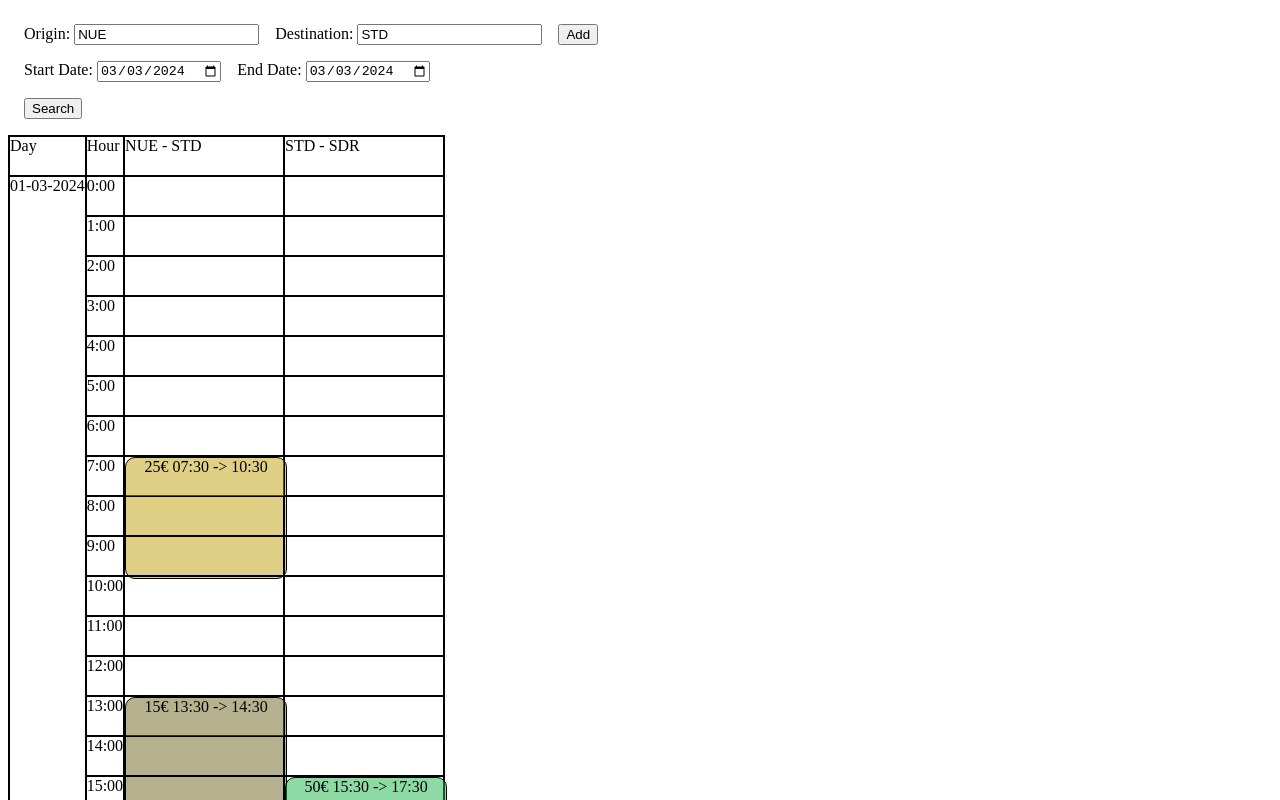
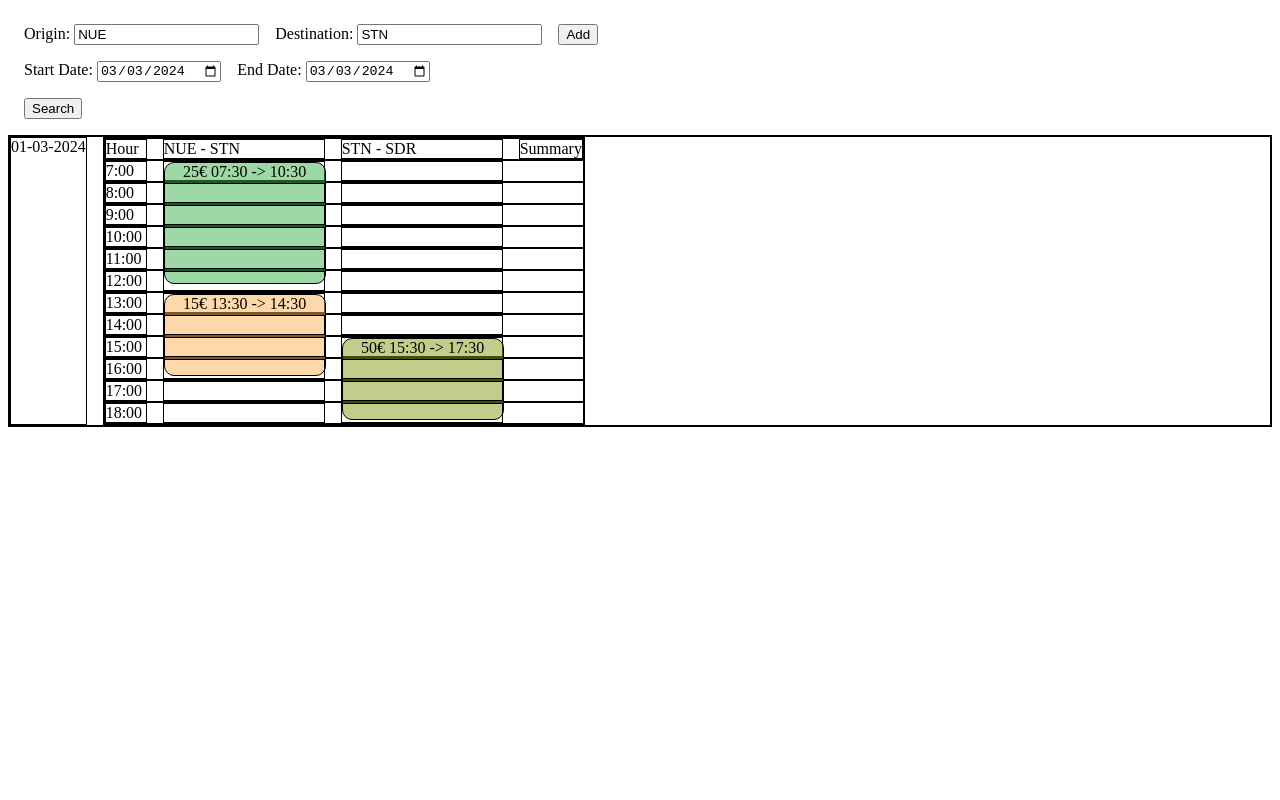
Before and after one commit to nck974/flight-combination-finder, an Angular app in the folder flight-combination-finder-ng/: page / in a window 1280 px wide. Shown: the top 800 px of the page. Built offline with nearby package versions, Linux system fonts and the light colour scheme.

Commit message:
Reduce the numer of hours displayed to the range of the flights

```diff
--- a/flight-combination-finder-ng/src/app/pages/flight-checker/components/display-flights/display-flights.component.html
+++ b/flight-combination-finder-ng/src/app/pages/flight-checker/components/display-flights/display-flights.component.html
@@ -1,29 +1,55 @@
 @if(query && flightsByDateAndHour && dayWithFlight){
-<div class="table table-{{nrColumns}}-columns" id="flightsTable">
-  <!-- Header -->
-  <div>Day</div>
-  <div>Hour</div>
-  <!-- Header Routes -->
-  @for(route of query.routes; track route){
-  <div>{{route.origin}} - {{route.destination}}</div>
-  }
+
+<div class="all-flights-container">
+  <!-- Loop through all days -->
   @for (date of dates; track date){
-  <!-- Only show days with flights -->
+
+  <!-- Only show days with flight -->
   @if(dayWithFlight[date.toDateString()]){
+  <div class="flight-container">
+
     <!-- Date -->
-  <div class="day-cell">
+    <div class="day-container">
       {{date | dateFormat}}
     </div>
 
+    <!-- Collection of flights for the day -->
+    <div class="routes-container">
+
+      <!-- Header -->
+      <div class="routes-header">
+        <div class="hour">
+          Hour
+        </div>
+        @for(route of query.routes; track route){
+        <div class="header-route">
+          {{route.origin}} - {{route.destination}}
+        </div>
+        }
+        <div>
+          Summary
+        </div>
+      </div>
+
+      <!-- Table with flights -->
+      @for(
+        hour of getHoursRange(dayMinHour[date.toDateString()], dayMaxHour[date.toDateString()]);
+        track      hour;
+        let hourIndex=$index){
+      <div class="hour-container">
+
         <!-- Hour -->
-  @for( hour of hours; track hour; let hourIndex=$index){
-  <div class="hour">{{hour}}:00</div>
-  <!-- Airports per hour -->
+        <div class="hour">
+          {{hour}}:00
+        </div>
+
+        <!-- Flight per airport -->
         @for(route of query.routes; track route){
         <div class="event-container">
           @if(flightsByDateAndHour[date.toDateString()+hour]){
           <!-- Flights in hour and airport -->
-    @for( flight of flightsByDateAndHour[date.toDateString()+hour][route.origin
+          @for( flight of
+          flightsByDateAndHour[date.toDateString()+hour][route.origin
           + '-' + route.destination]; track
           flight){
           <div
@@ -35,9 +61,16 @@
           }
         </div>
         }
-  }
-  }
+
+        <!-- Summary -->
+
+      </div>
       }
 
     </div>
+
+  </div>
   }
+  }
+</div>
+}
--- a/flight-combination-finder-ng/src/app/pages/flight-checker/components/display-flights/display-flights.component.scss
+++ b/flight-combination-finder-ng/src/app/pages/flight-checker/components/display-flights/display-flights.component.scss
@@ -1,41 +1,49 @@
+.routes-container,
+.all-flights-container {
+    display: flex;
+    flex-direction: column;
+    gap: 1rem;
+}
+
+.flight-container,
+.routes-header,
+.hour-container {
+    display: flex;
+    flex-direction: row;
+    gap: 1rem;
+}
+
+.routes-container{
+    gap: 0;
+}
+
+.header-route{
+    width: 10rem;
+}
+
 div {
     border: 1px solid black;
 }
 
-.table {
-    display: grid;
-    grid-template-rows: 2.5rem;
-    white-space: nowrap;
-    grid-auto-rows: 2.5rem;
-    width: min-content;
-}
-
-// Create different column sizes depending on the nr of combinations
-@for $i from 0 through 10 {
-    .table-#{$i}-columns {
-        grid-template-columns: min-content min-content repeat($i, 10rem);
-    }
-}
-
-
-.day-cell {
-    grid-row: span 24;
+.hour{
+    width: 2.5rem;
 }
 
 .event-container {
     position: relative;
+    width: 10rem;
 }
 
 .event {
     position: absolute;
     display: flex;
-    width: 10rem;
     white-space: break-spaces;
     overflow: hidden;
     text-overflow: ellipsis;
     text-align: center;
     justify-content: center;
     border-radius: 10px;
+    width: 100%;
 }
 
 // Set height of the duration
--- a/flight-combination-finder-ng/src/app/pages/flight-checker/components/display-flights/display-flights.component.ts
+++ b/flight-combination-finder-ng/src/app/pages/flight-checker/components/display-flights/display-flights.component.ts
@@ -19,6 +19,8 @@ export class DisplayFlightsComponent implements OnInit {
   hours = Array.from({ length: 24 }, (_, index) => `${index}`);
   flightsByDateAndHour: { [date: string]: { [route: string]: Flight[] } } = {};
   dayWithFlight: { [date: string]: boolean } = {};
+  dayMinHour: { [date: string]: number } = {};
+  dayMaxHour: { [date: string]: number } = {};
 
   ngOnInit(): void {
     if (this.query) {
@@ -38,7 +40,6 @@ export class DisplayFlightsComponent implements OnInit {
     return 0
   }
 
-
   groupFlightsByDateAnHour(flights: Flight[]): void {
     // Reset fields
     this.flightsByDateAndHour = {};
@@ -49,6 +50,7 @@ export class DisplayFlightsComponent implements OnInit {
 
       // Set keys
       const dateTimeKey = `${flight.departureDate.toDateString()}${flight.departureDate.getHours()}`;
+      const dateKey = `${flight.departureDate.toDateString()}`;
       const route = `${flight.origin}-${flight.destination}`;
 
       // Initialize data
@@ -59,13 +61,28 @@ export class DisplayFlightsComponent implements OnInit {
         this.flightsByDateAndHour[dateTimeKey][route] = [];
       }
 
+      let departureHour = flight.departureDate.getHours();
+      if (!this.dayMinHour[dateKey] || this.dayMinHour[dateTimeKey] > departureHour) {
+        this.dayMinHour[dateKey] = departureHour
+      }
+
+      let landingHour = flight.landingDate.getHours() + 1; // Add one to give room for half hours
+      if (!this.dayMaxHour[dateKey] || this.dayMaxHour[dateKey] < landingHour) {
+        this.dayMaxHour[dateKey] = landingHour;
+      }
+
       // Save data
       this.flightsByDateAndHour[dateTimeKey][route].push(flight);
       this.dayWithFlight[flight.departureDate.toDateString()] = true;
       // Save also the landing date for multi-day flights
       this.dayWithFlight[flight.landingDate.toDateString()] = true;
     }
+    console.log("this.flightsByDateAndHour");
     console.log(this.flightsByDateAndHour)
+    console.log("this.dayMinHour");
+    console.log(this.dayMinHour)
+    console.log("this.dayMaxHour");
+    console.log(this.dayMaxHour)
   }
 
   setDatesInRange(query: FlightQuery): void {
@@ -78,4 +95,8 @@ export class DisplayFlightsComponent implements OnInit {
     }
   }
 
+  getHoursRange(start: number, end: number): number[] {
+    return Array.from({ length: end - start + 1 }, (_, index) => start + index);
+  }
+
 }
--- a/flight-combination-finder-ng/src/app/pages/flight-checker/components/search-flights-form/search-flights-form.component.ts
+++ b/flight-combination-finder-ng/src/app/pages/flight-checker/components/search-flights-form/search-flights-form.component.ts
@@ -18,7 +18,7 @@ export class SearchFlightsFormComponent {
   defaultEndDate = new Date();
 
   formQuery = this.formBuilder.group({
-    routes: this.formBuilder.array([this.createNewRouteControl("NUE", "STD")]),
+    routes: this.formBuilder.array([this.createNewRouteControl("NUE", "STN")]),
     startDate: new FormControl(formatDate(this.defaultStartDate, 'yyyy-MM-dd', 'en')),
     endDate: new FormControl(formatDate(this.defaultEndDate, 'yyyy-MM-dd', 'en')),
   });
--- a/flight-combination-finder-ng/src/app/pages/flight-checker/flight-checker.component.ts
+++ b/flight-combination-finder-ng/src/app/pages/flight-checker/flight-checker.component.ts
@@ -20,10 +20,10 @@ export class FlightCheckerComponent implements OnDestroy {
     routes: [
       {
         origin: "NUE",
-        destination: "STD",
+        destination: "STN",
       },
       {
-        origin: "STD",
+        origin: "STN",
         destination: "SDR",
       },
     ],
@@ -35,7 +35,7 @@ export class FlightCheckerComponent implements OnDestroy {
       id: 1,
       createdAt: new Date(),
       origin: "NUE",
-      destination: "STD",
+      destination: "STN",
       departureDate: new Date(2024, 2, 1, 7, 30),
       landingDate: new Date(2024, 2, 1, 10, 30),
       price: 25.0,
@@ -45,21 +45,21 @@ export class FlightCheckerComponent implements OnDestroy {
       id: 1,
       createdAt: new Date(),
       origin: "NUE",
-      destination: "STD",
+      destination: "STN",
       departureDate: new Date(2024, 2, 1, 13, 30),
       landingDate: new Date(2024, 2, 1, 14, 30),
       price: 15.0,
-      duration: 4,
+      duration: 2,
     },
     {
       id: 2,
       createdAt: new Date(),
-      origin: "STD",
+      origin: "STN",
       destination: "SDR",
       departureDate: new Date(2024, 2, 1, 15, 30),
       landingDate: new Date(2024, 2, 1, 17, 30),
       price: 50.0,
-      duration: 1,
+      duration: 2,
     },
   ];
 
```
Also changed, not shown: 2 other files (tests, documents, lock files or other folders). Lines whose indentation alone changed are shown as unchanged.
